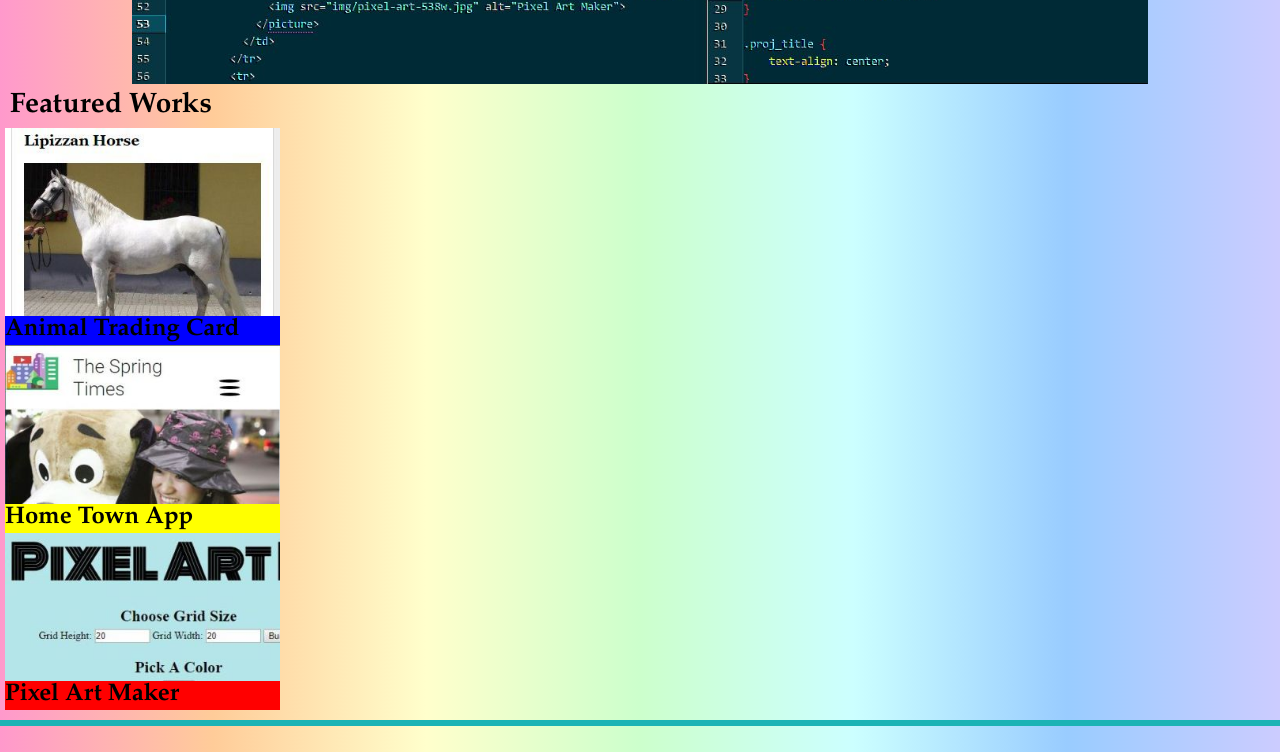
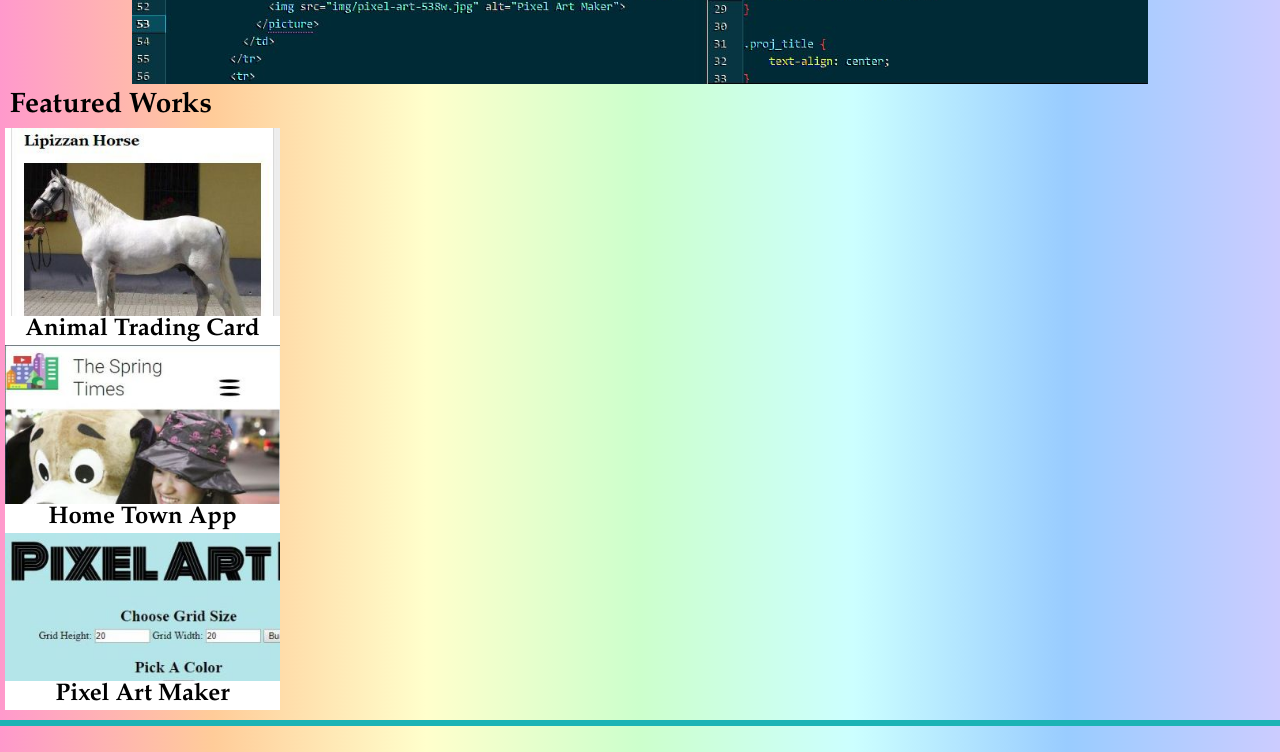
Before and after one commit to medeaggd/uda-portfolio, a plain HTML site: page index.html in a window 1280 px wide. Shown: the part 640-1392 px from the top of the page. Drawn offline with Linux system fonts and the light colour scheme.

Commit message:
Add files via upload

```diff
--- a/css/main.css
+++ b/css/main.css
@@ -18,17 +18,6 @@ header, main, footer {
 h1, h2, h3, h4, h5 {
   margin: 0;
 }
-/* Temporary necessity to see containers */
-.proj_1 {
-    background-color: blue;
-}
-.proj_2 {
-    background-color: yellow;
-}
-.proj_3 {
-    background-color: red;
-}
-/* Delete above after containers solved*/
 
 .logo {
     width: 100px;
@@ -57,6 +46,11 @@ h1, h2, h3, h4, h5 {
     padding: 5px;
 }
 
+.feature {
+    background-color: #fff;
+    text-align: center;
+}
+
 .feat_pic:active {
     transform: skew(10deg, 10deg);
 }
--- a/css/specs.css
+++ b/css/specs.css
@@ -81,9 +81,9 @@
   }
 
   .feature_work {
+      width: 30%;
       display: flex;
-      flex-flow: row wrap;
-      width: 30%;
+      flex-wrap: wrap;
   }
 
   .feat_pic {
```
